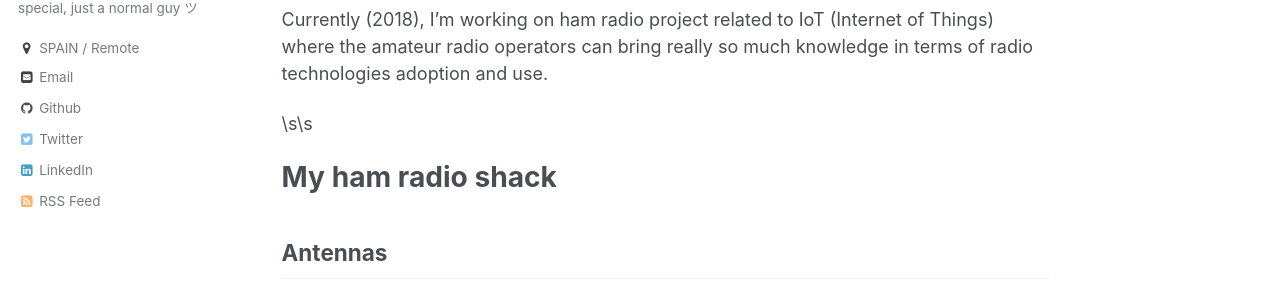
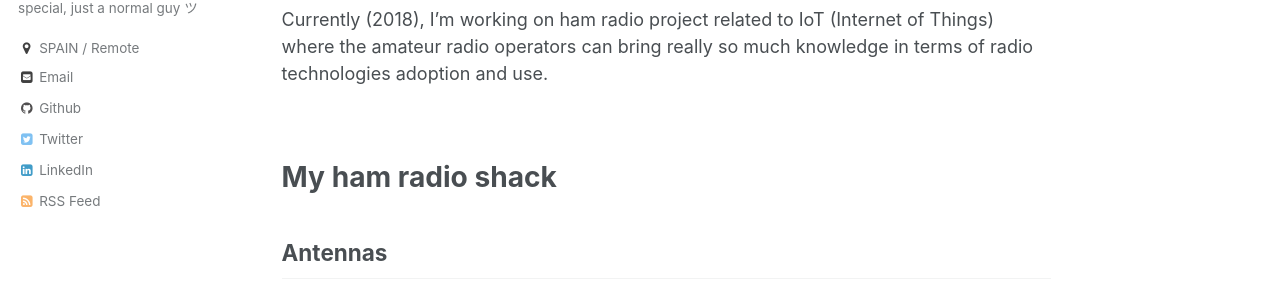
Before and after one commit to ea1het/0x30.io, a Jekyll site: the page built from _pages/hamradio.md, in a window 1280 px wide and 900 px high. Shown: the part 438-739 px from the top of the window. Built offline with Jekyll 4.4.1, drawn with Linux system fonts in a browser that asks for light colours.

Commit message:
old fashion trick to get CR/LF

```diff
--- a/_pages/hamradio.md
+++ b/_pages/hamradio.md
@@ -15,7 +15,7 @@ In the last years (2015-2018), I've been involved, at different levels, with the
 
 Currently (2018), I'm working on ham radio project related to IoT (Internet of Things) where the amateur radio operators can bring really so much knowledge in terms of radio technologies adoption and use.
 
-\s\s
+<br />
 
 # My ham radio shack
 ## Antennas
```
